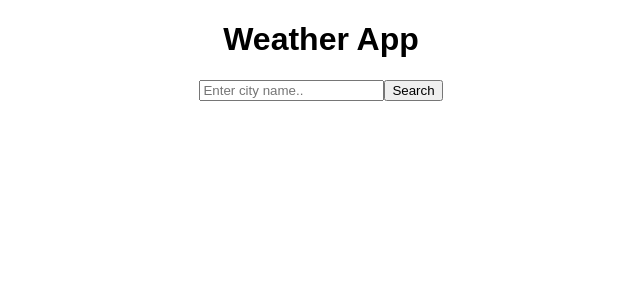
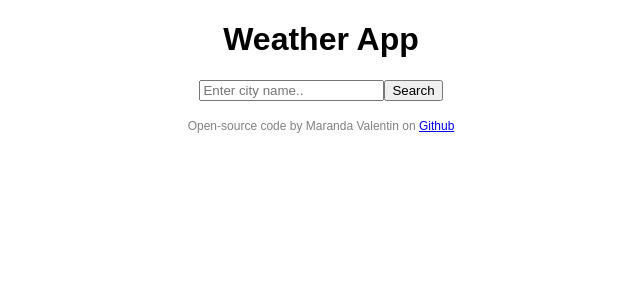
Before and after one commit to marandarosa/weather-react, a React (Create React App) app: page / in a window 1280 px wide. Shown: the top 300 px of the page, without its empty margins (319-959 px from the left). Built offline with nearby package versions, Linux system fonts and the light colour scheme.

Commit message:
Added footer with link to GitHub repository

```diff
--- /dev/null
+++ b/src/Footer.css
@@ -0,0 +1,4 @@
+footer {
+  color: gray;
+  font-size: 12px;
+}
--- /dev/null
+++ b/src/Footer.js
@@ -0,0 +1,19 @@
+import React from "react";
+
+import "./Footer.css";
+
+export default function Footer() {
+  return (
+    <footer>
+      Open-source code by Maranda Valentin on{" "}
+      <a
+        href="https://github.com/marandarosa/weather-react"
+        target="_blank"
+        rel="noreferrer"
+        alt="github project"
+      >
+        Github
+      </a>
+    </footer>
+  );
+}
--- a/src/Weather.css
+++ b/src/Weather.css
@@ -0,0 +1,6 @@
+ul li {
+  font-family: sans-serif;
+  text-align: center;
+  text-transform: capitalize;
+  list-style-type: none;
+}
--- a/src/Weather.js
+++ b/src/Weather.js
@@ -28,7 +28,7 @@ export default function Weather(props) {
       <li>Description: {description}</li>
       <li>Humidity: {humidity}%</li>
       <li>Wind: {Math.round(windSpeed)}mph</li>
-      <img src={icon} />
+      <img src={icon} alt={description} />
     </ul>
   );
 }
--- a/src/index.js
+++ b/src/index.js
@@ -2,6 +2,7 @@ import { StrictMode } from "react";
 import { createRoot } from "react-dom/client";
 
 import App from "./App";
+import Footer from "./Footer";
 
 const rootElement = document.getElementById("root");
 const root = createRoot(rootElement);
@@ -9,5 +10,6 @@ const root = createRoot(rootElement);
 root.render(
   <StrictMode>
     <App />
+    <Footer />
   </StrictMode>
 );
```
